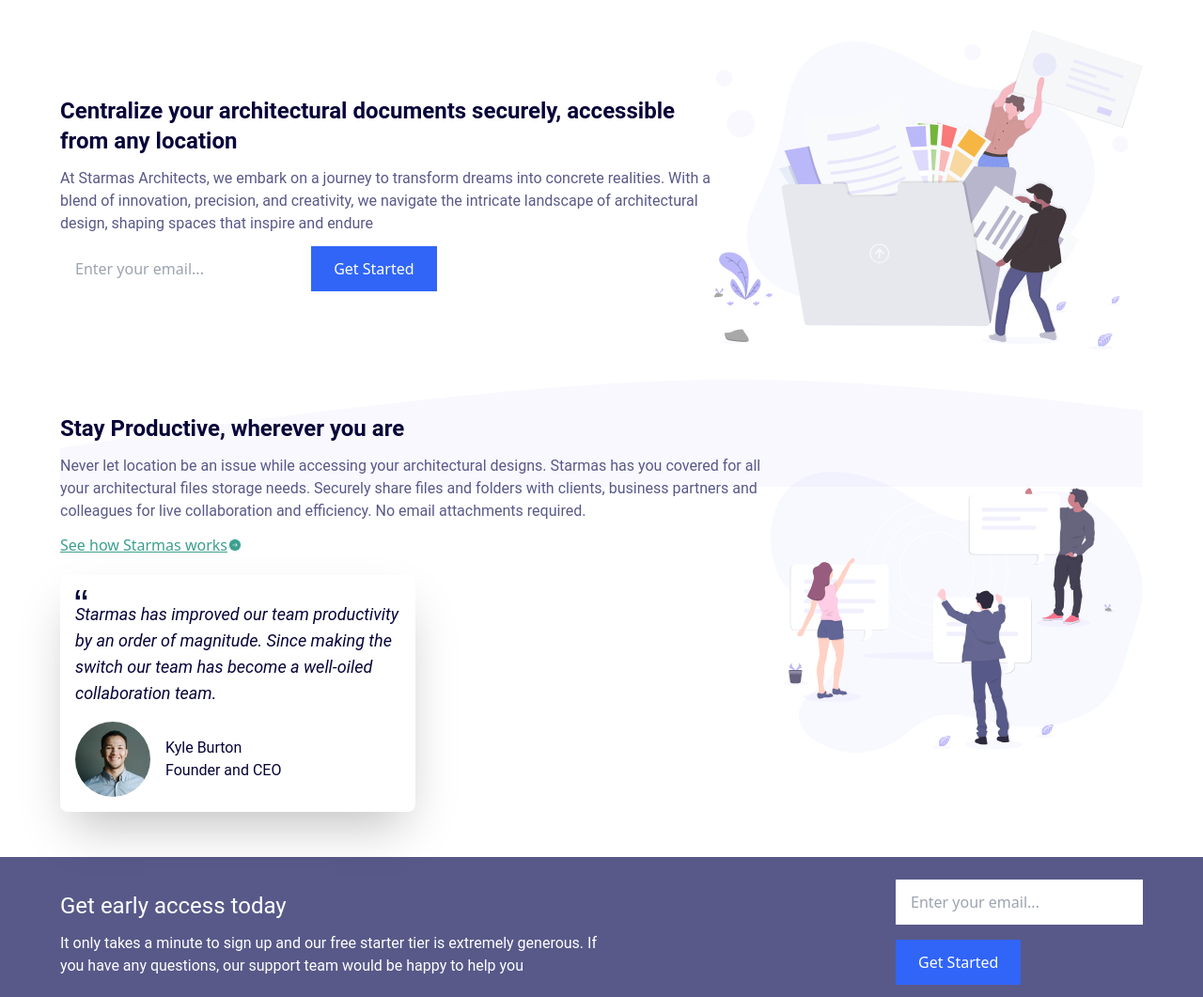
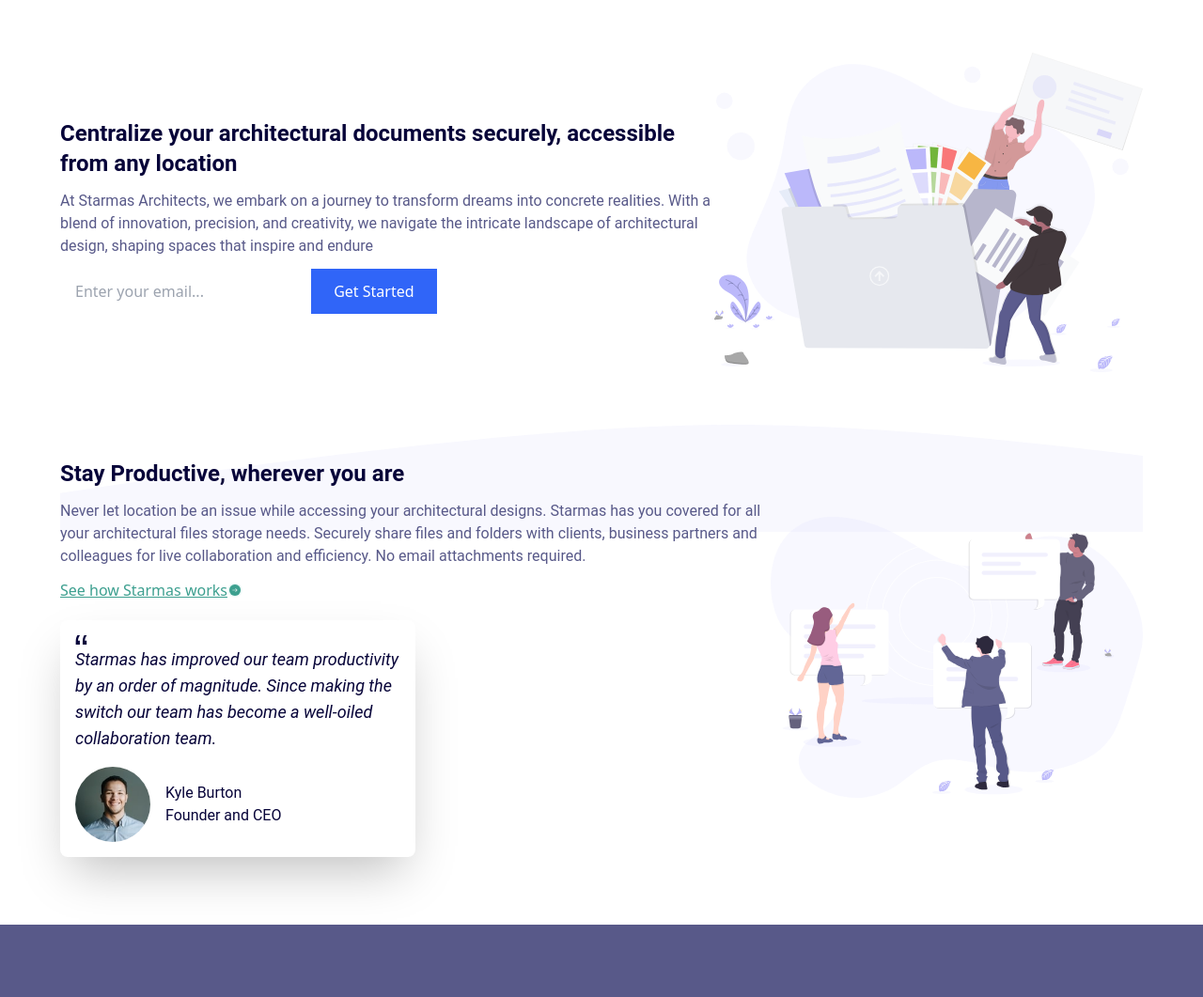
Before and after one commit to MundiaNderi/Fylo, a plain HTML site: page index.html in a window 1280 px wide. Shown: the part 97-1158 px from the top of the page at 94% size. Drawn offline with Linux system fonts and the light colour scheme.

Commit message:
Adding extra padding

```diff
--- a/index.html
+++ b/index.html
@@ -45,7 +45,7 @@
 
     <!--Hero Section-->
     <div
-      class="my-4 mx-4 md:mx-16 py-4 md:my-4 flex flex-col md:flex-row justify-between"
+      class="my-4 mx-4 md:mx-16 py-10 md:my-4 flex flex-col md:flex-row justify-between"
     >
       <div class="md:hidden">
         <img src="/images/illustration-1.svg" alt="Files illustration" />
@@ -85,7 +85,7 @@
 
     <!--Productive-->
     <div
-      class="productive flex flex-col mt-4 md:flex-row my-4 mx-4 md:mx-16 py-4 md:my-4 items-center justify-between"
+      class="productive flex flex-col py-10 mt-4 md:flex-row my-4 mx-4 md:mx-16 md:my-4 items-center justify-between"
     >
       <div class="md:hidden">
         <img src="/images/illustration-2.svg" alt="Productive Architects" />
@@ -146,7 +146,7 @@
 
     <!--Early Access-->
     <div
-      class="bg-desaturatedBlue flex flex-col md:items-start justify-center md:flex-row px-4 md:px-16 py-6 md:justify-between"
+      class="bg-desaturatedBlue flex flex-col md:items-start py-20 justify-center md:flex-row px-4 md:px-16 py-6 md:justify-between"
     >
       <div class="flex flex-col md:w-1/2">
         <h1 class="text-white py-3 font-Raleway text-2xl">
```
Also changed, not shown: src/output.css.
